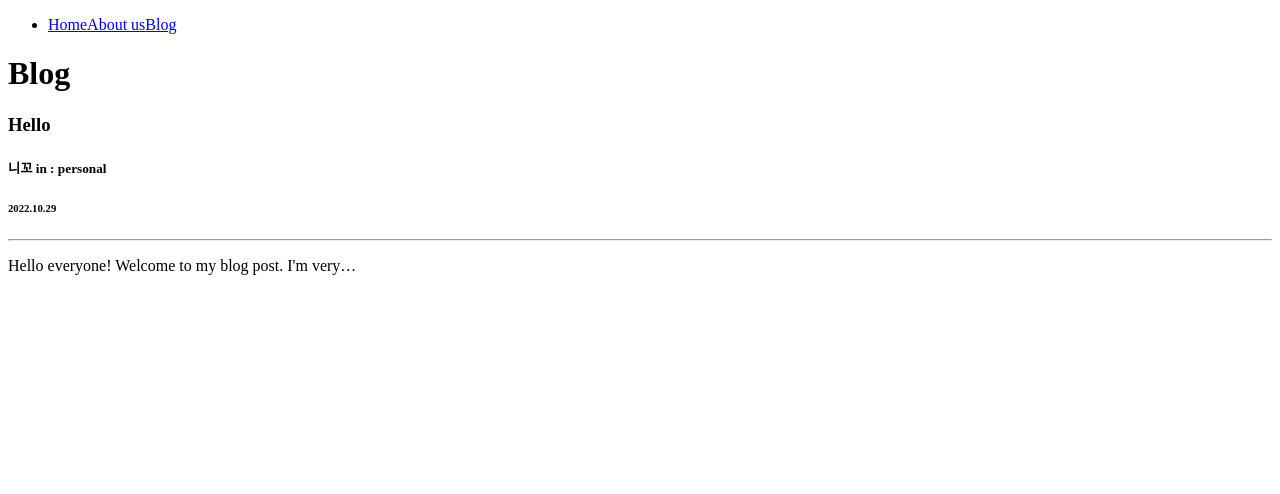
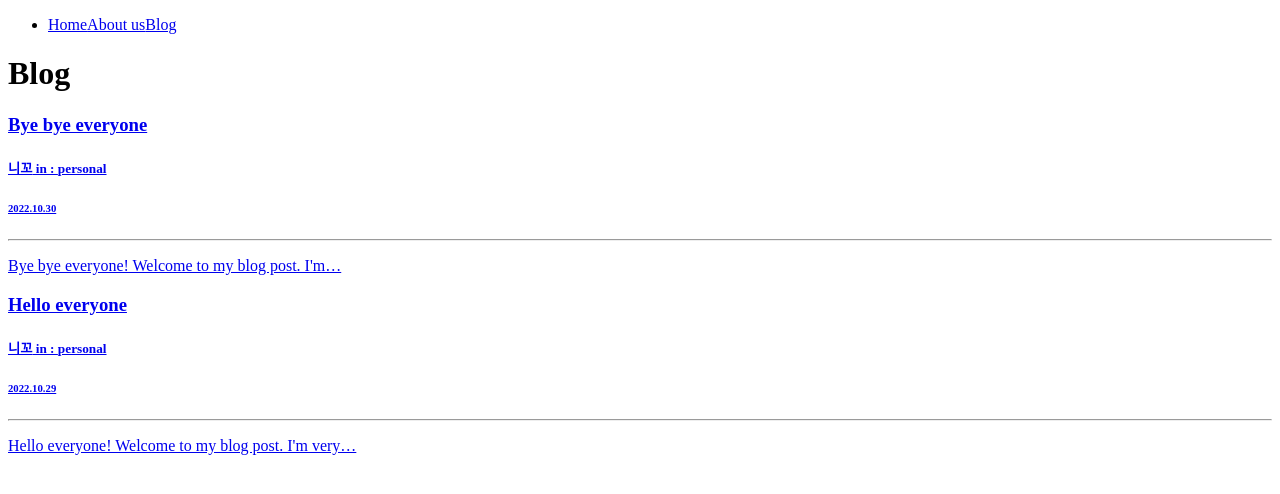
Before and after one commit to YoujungSon/dev-stickers, a Gatsby site: page /blog in a window 1280 px wide. Built offline with nearby package versions, Linux system fonts and the light colour scheme; Gatsby itself is replaced by a stand-in of ours.

Commit message:
#10.12 Dynamic Pages

```diff
--- /dev/null
+++ b/blog-posts/Bye.mdx
@@ -0,0 +1,11 @@
+---
+title: Bye bye everyone
+category: personal
+date: '2022-10-30'
+author: 니꼬
+slug: bye-bye-everyone
+---
+
+# Bye bye everyone!
+
+Welcome to my blog post. I'm very happy to have you all here with me on this special ocasion
--- a/blog-posts/Hello.mdx
+++ b/blog-posts/Hello.mdx
@@ -1,10 +1,11 @@
 ---
-title: Hello
+title: Hello everyone
 category: personal
 date: '2022-10-29'
 author: 니꼬
+slug: hello-everyone
 ---
 
-## Hello everyone!
+# Hello everyone!
 
 Welcome to my blog post. I'm very happy to have you all here with me on this special ocasion
--- a/src/pages/blog.tsx
+++ b/src/pages/blog/index.tsx
@@ -1,7 +1,7 @@
-import { graphql } from 'gatsby';
+import { graphql, Link } from 'gatsby';
 import React from 'react';
-import Layout from './components/Layout';
-import Seo from './components/Seo';
+import Layout from '../components/Layout';
+import Seo from '../components/Seo';
 import { PageProps } from 'gatsby';
 
 const blog = ({ data }: PageProps<Queries.BlogPostsQuery>) => {
@@ -10,6 +10,7 @@ const blog = ({ data }: PageProps<Queries.BlogPostsQuery>) => {
       <section>
         {data.allMdx.nodes.map((file, index) => (
           <article key={index}>
+            <Link to={`/blog/${file.frontmatter?.slug}`}>
               <h3>{file.frontmatter?.title}</h3>
               <h5>
                 {file.frontmatter?.author} in : {file.frontmatter?.category}
@@ -17,6 +18,7 @@ const blog = ({ data }: PageProps<Queries.BlogPostsQuery>) => {
               <h6>{file.frontmatter?.date}</h6>
               <hr />
               <p>{file.excerpt}</p>
+            </Link>
           </article>
         ))}
       </section>
@@ -33,6 +35,7 @@ export const query = graphql`
           category
           date(formatString: "YYYY.MM.DD")
           title
+          slug
         }
         excerpt(pruneLength: 50)
       }
```
Also changed, not shown: src/pages/blog/{mdx.frontmatter__slug}.tsx (added, +12 -0 lines). Lines whose indentation alone changed are shown as unchanged.
